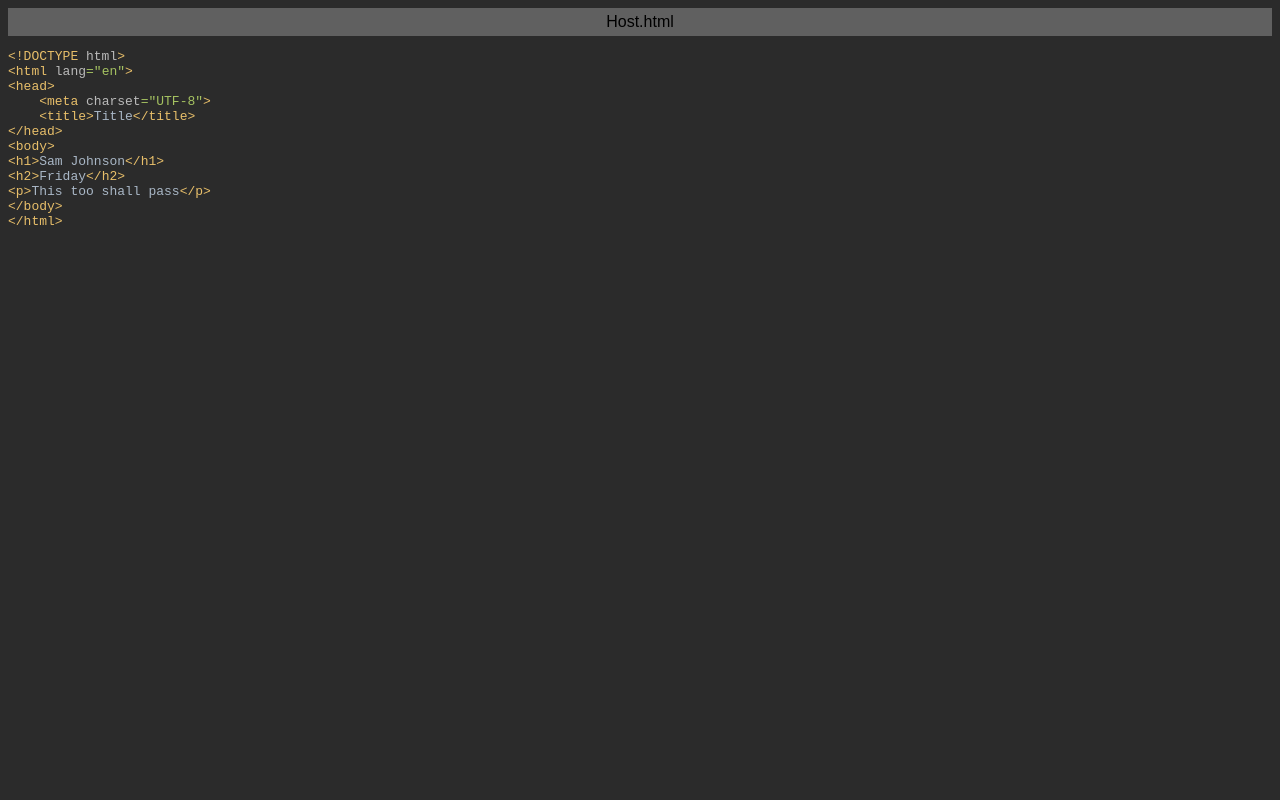
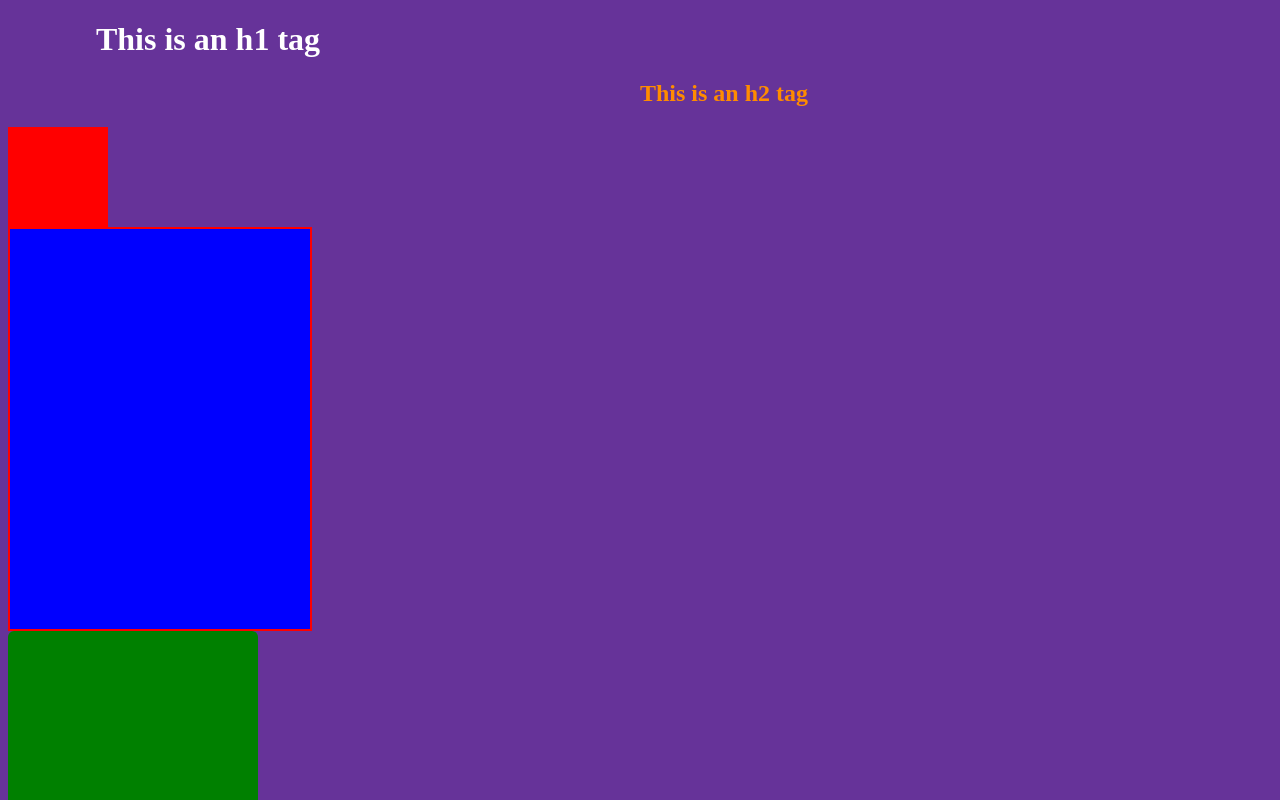
Before and after one commit to Thaleum/Stylish, a plain HTML site: page index/Host.html.html in a window 1280 px wide. Shown: the top 800 px of the page. Drawn offline with Linux system fonts and the light colour scheme; files that its build step writes are made by us from their sources.

Commit message:
Update Host.html.html

```diff
--- a/index/Host.html.html
+++ b/index/Host.html.html
@@ -1,31 +1,31 @@
-<html>
+<!DOCTYPE html>
+<html lang="en">
 <head>
-<title>Host.html</title>
-<meta http-equiv="Content-Type" content="text/html; charset=utf-8">
-<style type="text/css">
-.s0 { color: #e8bf6a;}
-.s1 { color: #a9b7c6;}
-.s2 { color: #bababa;}
-.s3 { color: #a5c261;}
-</style>
+    <meta charset="UTF-8">
+    <title>Title</title>
+    <link rel="stylesheet" href="css/style.css">
+    <style>
+        h1{
+            color: white;
+            width: 400px;
+            text-align: center
+        }
+
+        h2{
+            color: darkorange;
+            width: 800px;
+            text-align: right;
+        }
+    </style>
 </head>
-<body bgcolor="#2b2b2b">
-<table CELLSPACING=0 CELLPADDING=5 COLS=1 WIDTH="100%" BGCOLOR="#606060" >
-<tr><td><center>
-<font face="Arial, Helvetica" color="#000000">
-Host.html</font>
-</center></td></tr></table>
-<pre><span class="s0">&lt;!DOCTYPE </span><span class="s2">html</span><span class="s0">&gt;</span>
-<span class="s0">&lt;html </span><span class="s2">lang</span><span class="s3">=&quot;en&quot;</span><span class="s0">&gt;</span>
-<span class="s0">&lt;head&gt;</span>
-    <span class="s0">&lt;meta </span><span class="s2">charset</span><span class="s3">=&quot;UTF-8&quot;</span><span class="s0">&gt;</span>
-    <span class="s0">&lt;title&gt;</span><span class="s1">Title</span><span class="s0">&lt;/title&gt;</span>
-<span class="s0">&lt;/head&gt;</span>
-<span class="s0">&lt;body&gt;</span>
-<span class="s0">&lt;h1&gt;</span><span class="s1">Sam Johnson</span><span class="s0">&lt;/h1&gt;</span>
-<span class="s0">&lt;h2&gt;</span><span class="s1">Friday</span><span class="s0">&lt;/h2&gt;</span>
-<span class="s0">&lt;p&gt;</span><span class="s1">This too shall pass</span><span class="s0">&lt;/p&gt;</span>
-<span class="s0">&lt;/body&gt;</span>
-<span class="s0">&lt;/html&gt;</span></pre>
+<body>
+    <h1>This is an h1 tag</h1>
+    <h2>This is an h2 tag</h2>
+    <div class="box1"></div>
+    <div class="box2"></div>
+    <div class="box3"></div>
+
+    </div>
+
 </body>
 </html>
```
